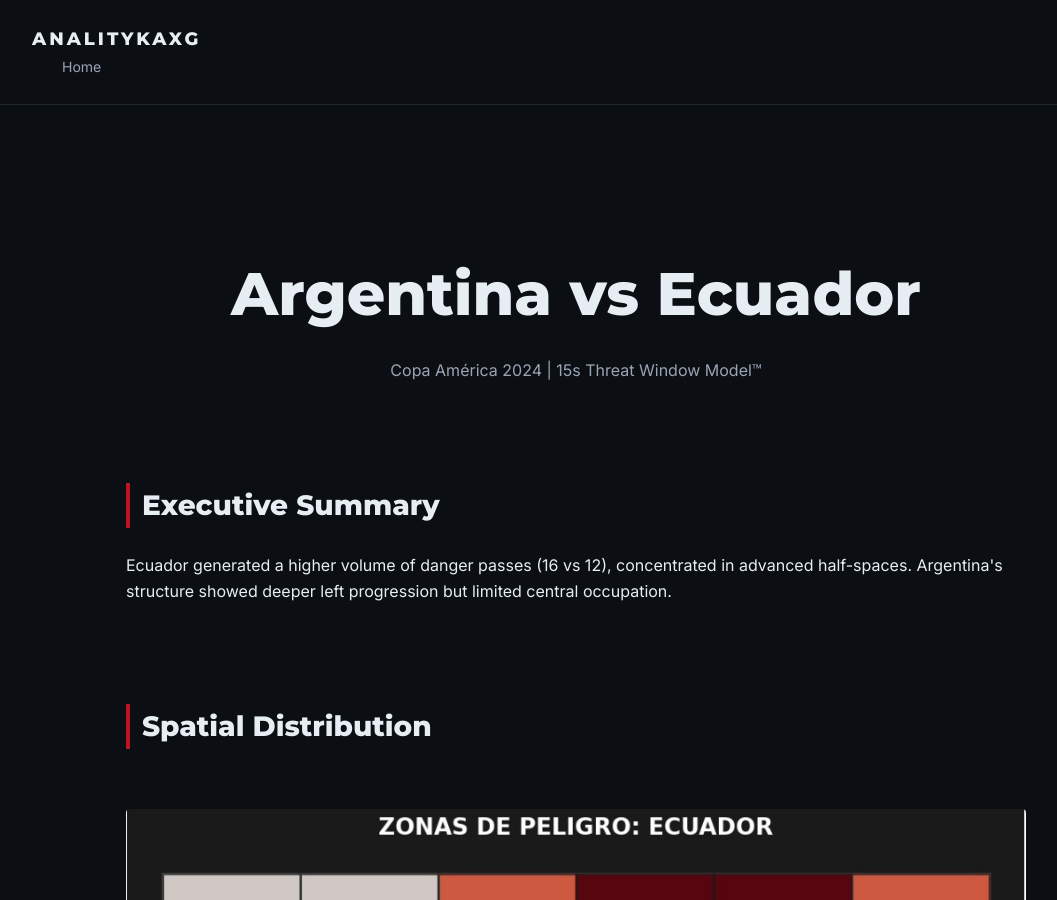
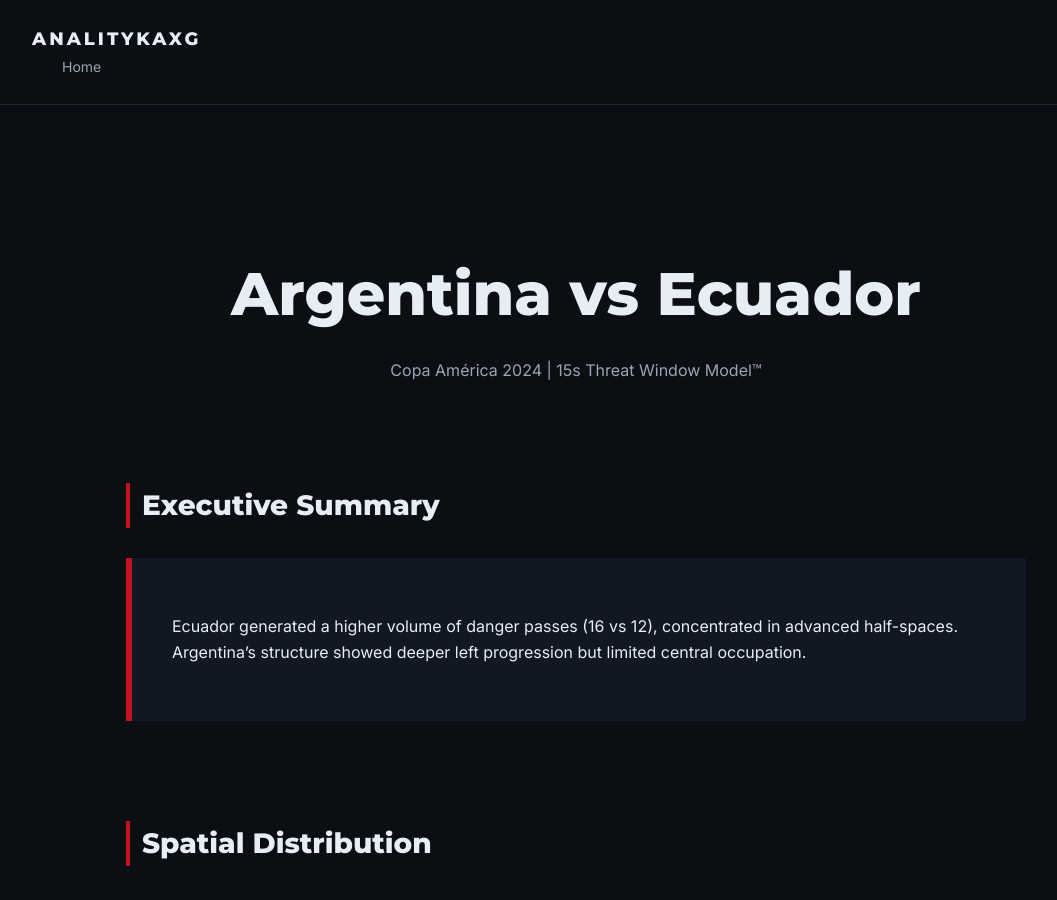
Before and after one commit to Fiallos77/analitykaXG, a Jekyll site: the page built from reports/argentina-ecuador-2024.md, in a window 1280 px wide and 900 px high. Shown: the whole window, without its empty margins (64-1121 px from the left). Built offline with Jekyll 4.4.1, drawn with Linux system fonts in a browser that asks for light colours.

Commit message:
Update argentina-ecuador-2024.md

```diff
--- a/reports/argentina-ecuador-2024.md
+++ b/reports/argentina-ecuador-2024.md
@@ -10,11 +10,13 @@ title: Argentina vs Ecuador – Spatial Threat Report
 
 <div class="report-section">
   <h2>Executive Summary</h2>
-  <p>
-    Ecuador generated a higher volume of danger passes (16 vs 12),
-    concentrated in advanced half-spaces. Argentina's structure showed
-    deeper left progression but limited central occupation.
-  </p>
+  <div class="summary-box">
+    <p>
+      Ecuador generated a higher volume of danger passes (16 vs 12),
+      concentrated in advanced half-spaces. Argentina’s structure showed
+      deeper left progression but limited central occupation.
+    </p>
+  </div>
 </div>
 
 <div class="report-section">
```
